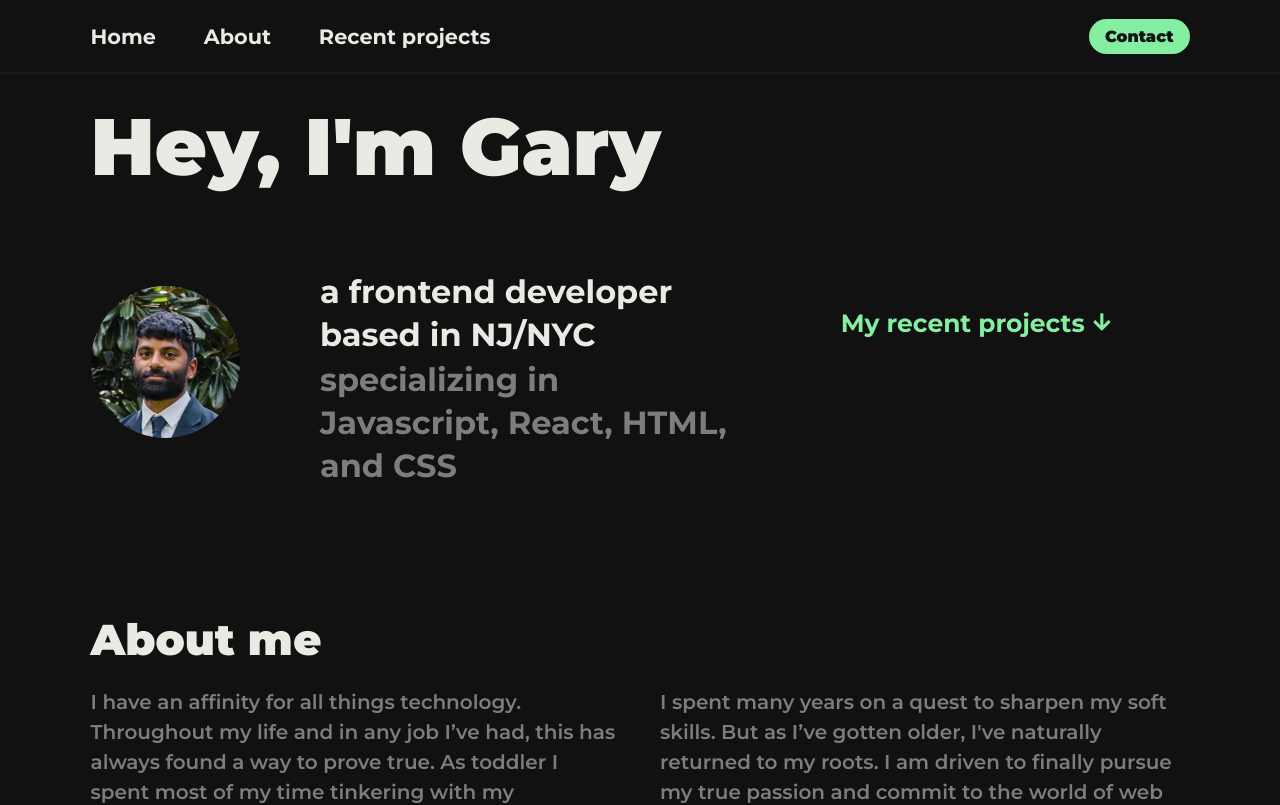
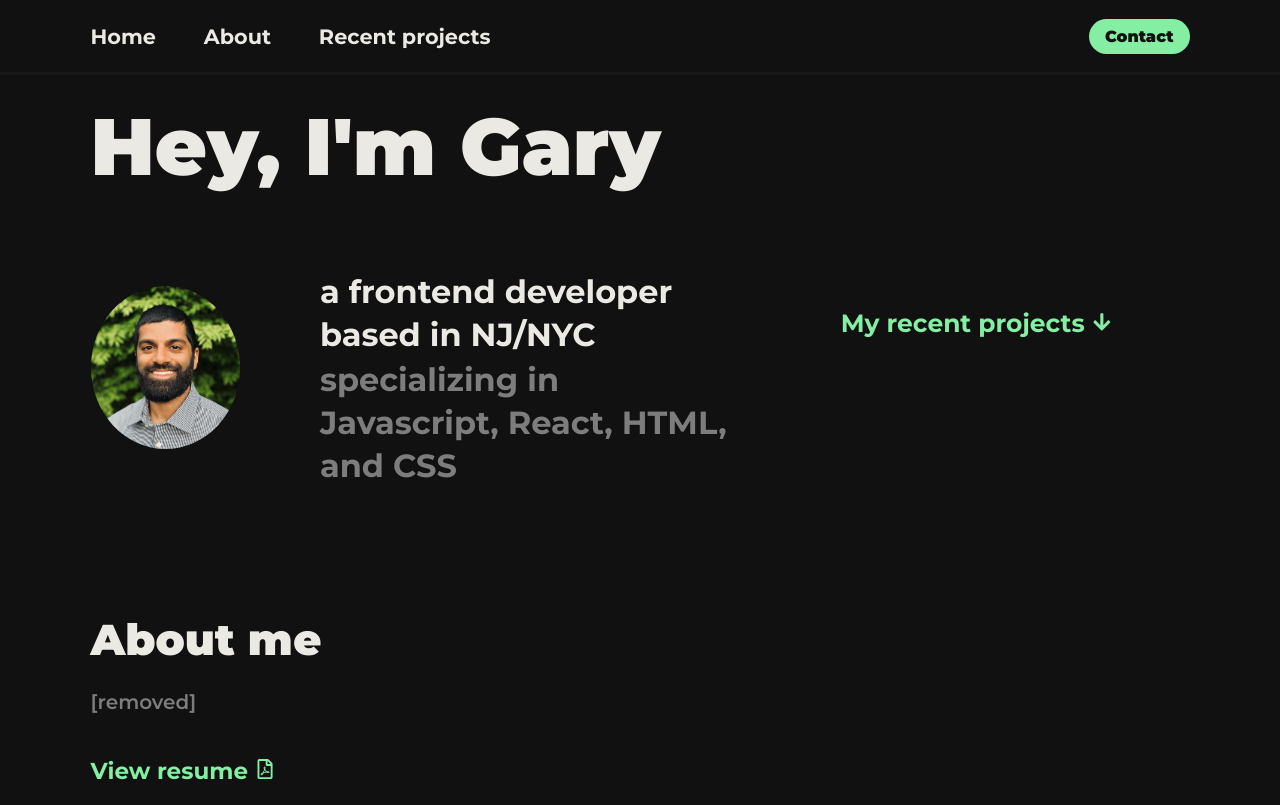
Before and after one commit to gare-Ware/garyk-portfolio, a React (Create React App) app: page / in a window 1280 px wide. Shown: the top 805 px of the page. Built offline with nearby package versions, Linux system fonts and the light colour scheme; the HTML template or start-up script is replaced by a standard one.

Commit message:
update profile picture, remove about me content, remove resume

```diff
--- a/src/Components/About.js
+++ b/src/Components/About.js
@@ -5,15 +5,17 @@ export default function About() {
         <div id='about' className="container about">
             <h1 className="about__header">About me</h1>
 
-            <div className="about__body-full">
+            {/* <div className="about__body-full">
                 <p className="about__body">
                 I have an affinity for all things technology. Throughout my life and in any job I’ve had, this has always found a way to prove true. As toddler I spent most of my time tinkering with my computer. As a teenager I would flash custom ROM’s on my smartphone. As a waiter I would be implementing new POS systems to increase efficiency and sales.</p>
                 <p className="about__body">I spent many years on a quest to sharpen my soft skills. But as I’ve gotten older, I've naturally returned to my roots. I am driven to finally pursue my true passion and commit to the world of web development. I have established some ambitious goals for myself and my journey to achieve them has begun. Please reach out if you would like to take part!</p>
+            </div> */}
+
+            <div className="about__body-full">
+                <p className="about__body">[removed]</p>
             </div>
 
-            <a href="https://drive.google.com/file/d/1S8OgKeqv3X3nBio2slJwjmmYXFHgUbt0/view?usp=sharing" target="_blank" rel="noreferrer" className="about__link">View resume <FaRegFilePdf className="about__link-icon" /></a>
+            <a href="#" target="_blank" rel="noreferrer" className="about__link">View resume <FaRegFilePdf className="about__link-icon" /></a>
         </div>
     )
 }
-
-            /* <p className="about__body">I thus quit my job and have spent the past year learning various web development technologies. I take pride in my ability to grasp languages quickly, and the idea that there will always be more to learn is what excites me most about the industry.</p> */
```
Also changed, not shown: src/imgs/headshot-old.jpeg (added), src/imgs/headshot.jpeg.
